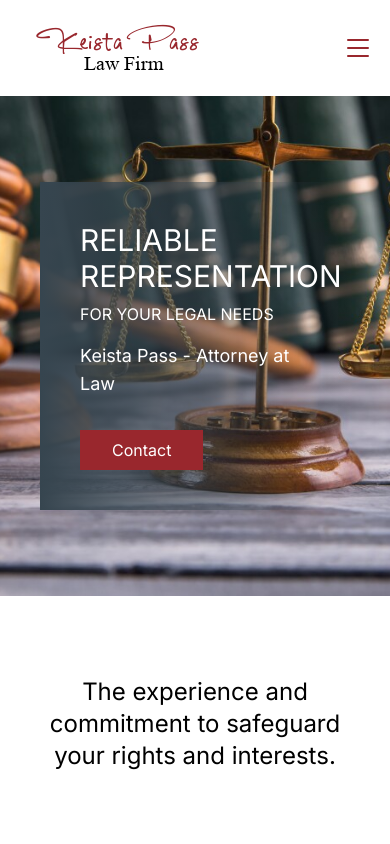
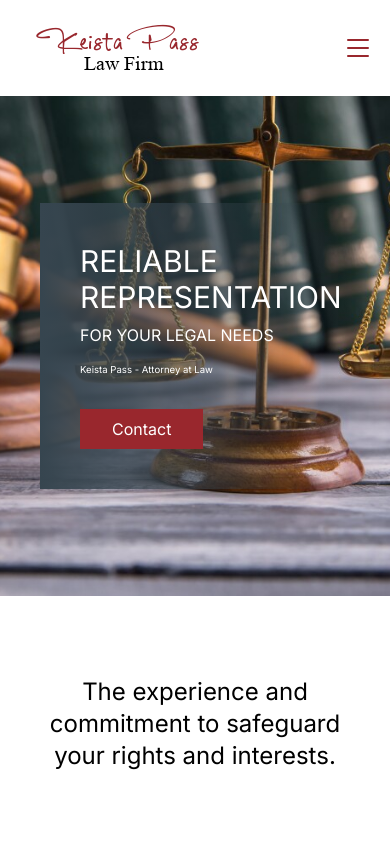
Before and after one commit to themosthigh1/pass-law-firm, a Next.js app: page / in a window 390 px wide. Shown: the top 844 px of the page. Built offline with nearby package versions, Linux system fonts and the light colour scheme.

Commit message:
hero again

```diff
--- a/src/app/components/HeroSection/HeroSection.tsx
+++ b/src/app/components/HeroSection/HeroSection.tsx
@@ -28,7 +28,7 @@ const HeroSection: FC<{ showLink?: boolean }> = (props) => {
             <h2 className="text-1xl lg:text-3xl mb-4 uppercase">
               For Your Legal Needs
             </h2>
-            <p className="text-lg sm:text-[0.6rem] md:text-2xl mb-8 text-white">
+            <p className="text-[0.6rem] md:text-2xl mb-8 text-white">
               {heroText}
             </p>
             <Link href="/contact">
```
